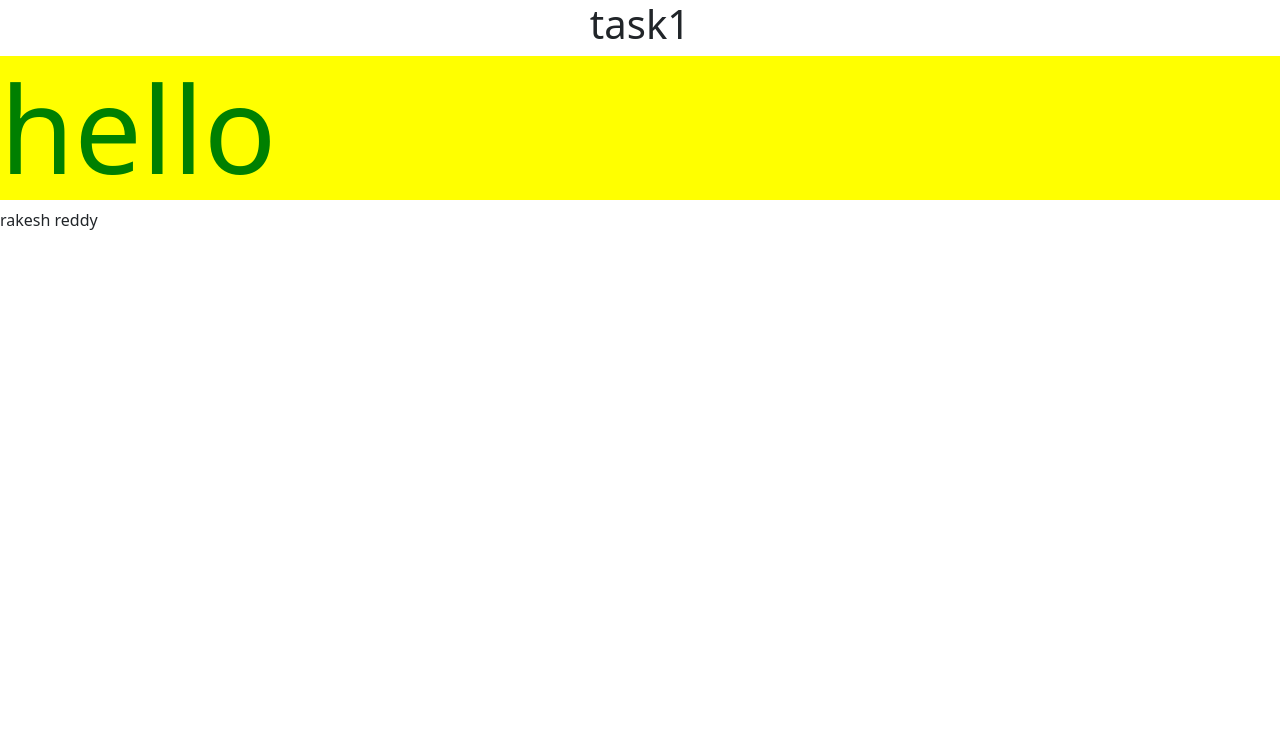
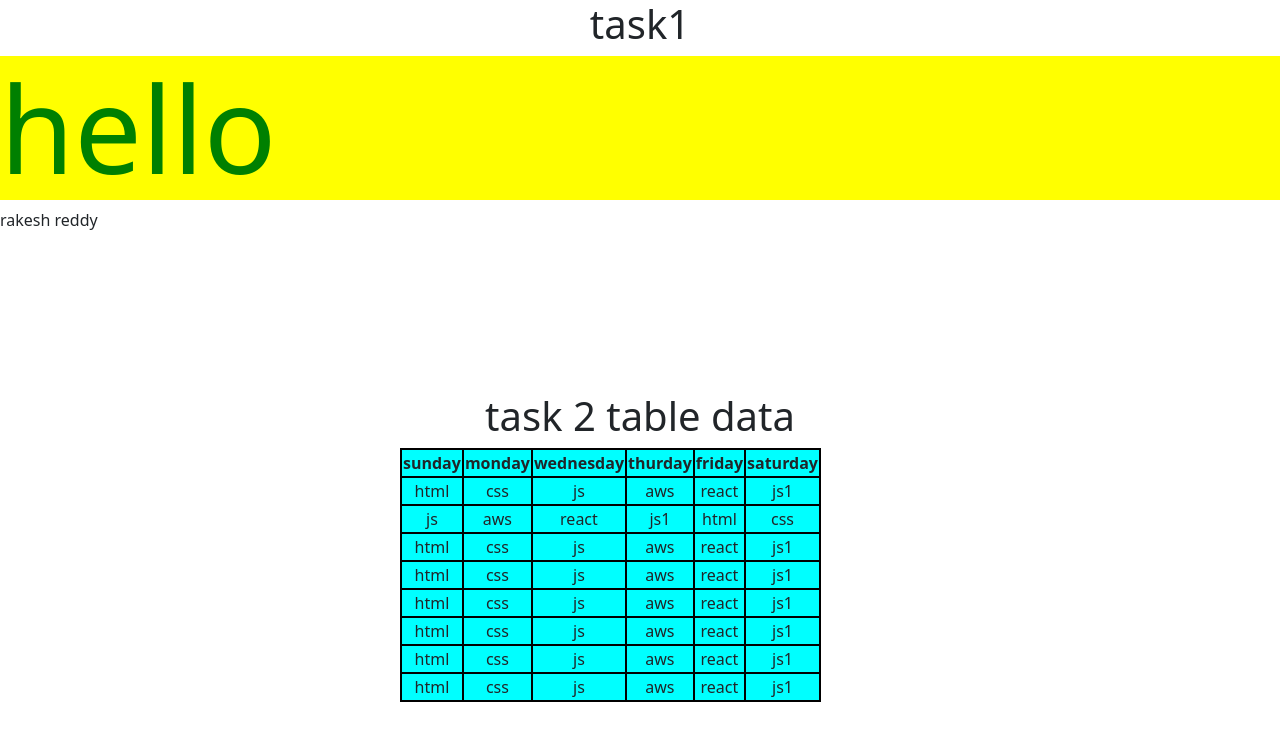
Before and after one commit to RakeshReddy123devoloper/react-tasks, a React (Create React App) app: page / in a window 1280 px wide. Shown: the top 740 px of the page. Built offline with nearby package versions, Linux system fonts and the light colour scheme.

Commit message:
timetable

```diff
--- a/src/index.js
+++ b/src/index.js
@@ -5,7 +5,7 @@ import 'bootstrap/dist/css/bootstrap.min.css';
 // import App from './App';
  import reportWebVitals from './reportWebVitals';
 import Sample from './sample';
-// import Time from './timetable';
+import Time from './timetable';
 //  import Fresher from './fresherjob';
 //   import Accordianfakestore from './propsparent'
 // import Parent from "./buttoncards/parent";
@@ -35,8 +35,8 @@ root.render(
   <React.StrictMode>
     {/* <App /> */}
    <Sample/>
-   {/* <Time/>
-   <Parent/>
+    <Time/>
+  {/* {<Parent/>
    <Fresher/>
    <Accordianfakestore/>
    <Table/>
```
